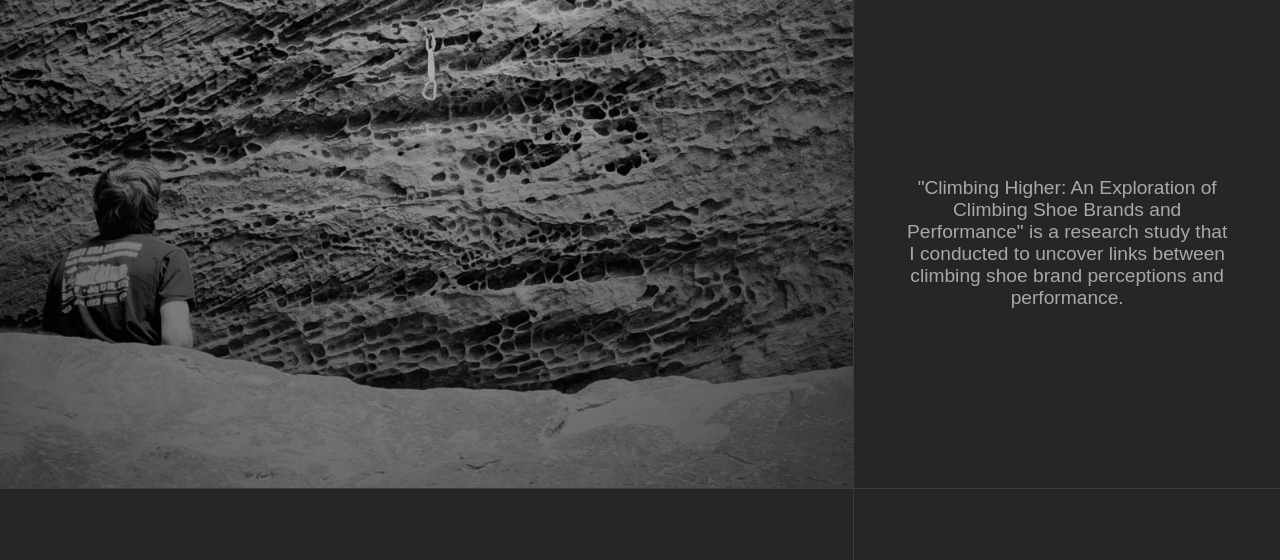
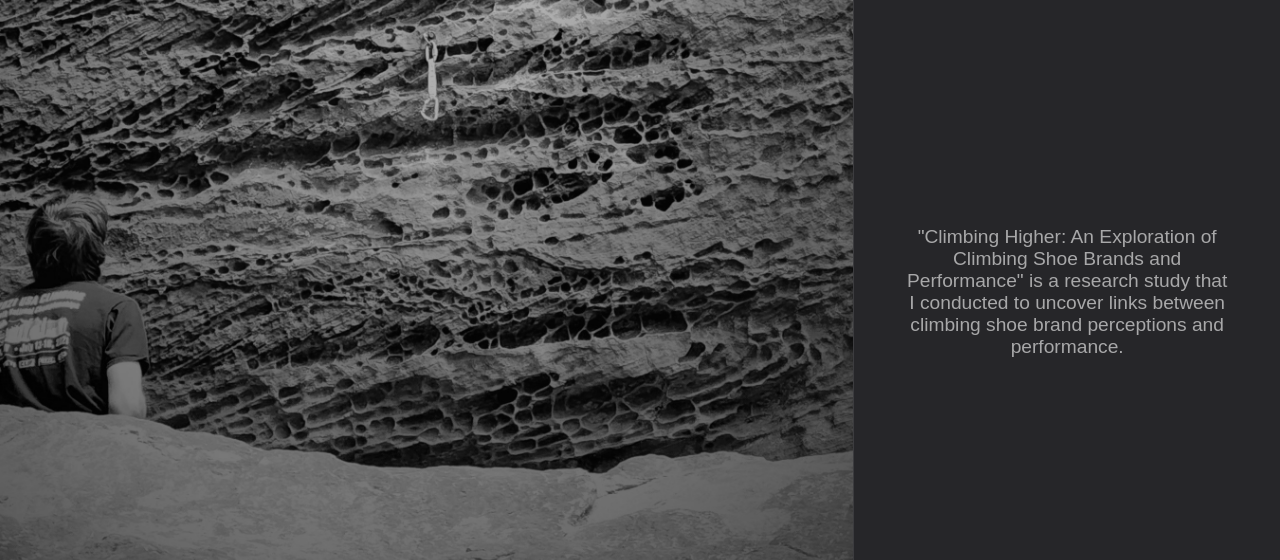
Before and after one commit to ZASnow/ZASnow.github.io, a plain HTML site: page index.html in a window 1280 px wide. Shown: the part 67-627 px from the top of the page. Drawn offline with Linux system fonts and the light colour scheme.

Commit message:
Adjust scaling on article info bar

```diff
--- a/styles.css
+++ b/styles.css
@@ -83,7 +83,7 @@ main > article {
     width: 100%;
     display: grid;
     grid-template-columns: 2fr 1fr;
-    grid-template-rows: 2fr 1fr;
+    grid-template-rows: 4fr 1fr;
     position: absolute;
     left: 0px;
     top: 0px;
```
